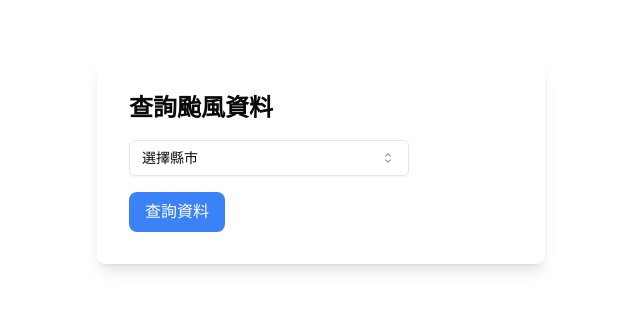
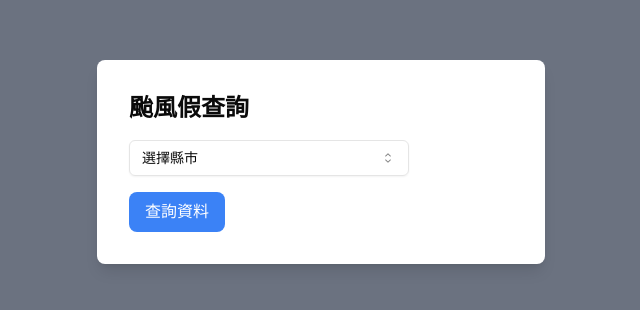
Before and after one commit to YC815/taiwan-typhoon-day, a Next.js app: page / in a window 1280 px wide. Shown: the part 238-548 px from the top of the page, without its empty margins (319-959 px from the left). Built offline with nearby package versions, Linux system fonts and the light colour scheme.

Commit message:
修改部分美觀

```diff
--- a/app/layout.js
+++ b/app/layout.js
@@ -13,8 +13,8 @@
 });
 
 export const metadata = {
-  title: "Create Next App",
-  description: "Generated by create next app",
+  title: "颱風假查詢",
+  description: "By. Yushun Chen",
 };
 
 export default function RootLayout({ children }) {
--- a/app/page.js
+++ b/app/page.js
@@ -62,9 +62,11 @@
   };
 
   return (
-    <div className="min-h-screen flex items-center justify-center bg-white">
+    <div className="min-h-screen flex items-center justify-center bg-gray-500 px-4">
+      {" "}
+      {/* 在這裡添加了 px-4 */}
       <div className="bg-white rounded-lg shadow-lg p-8 w-full max-w-md">
-        <h1 className="text-2xl font-bold mb-4">查詢颱風資料</h1>
+        <h1 className="text-2xl font-bold mb-4">颱風假查詢</h1>
         <Select onValueChange={handleSelectChange}>
           <SelectTrigger className="w-[280px]">
             <SelectValue placeholder="選擇縣市" />
```
